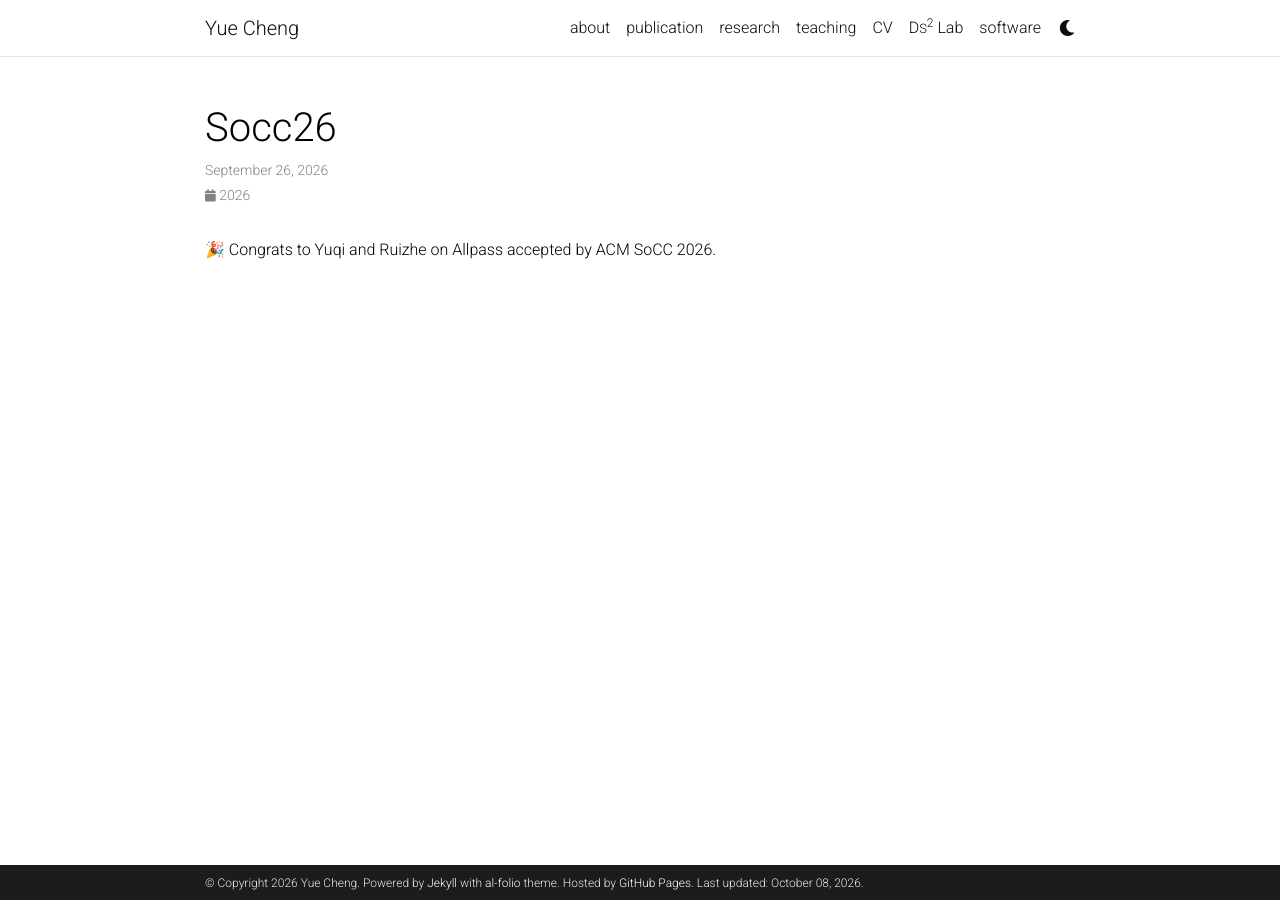
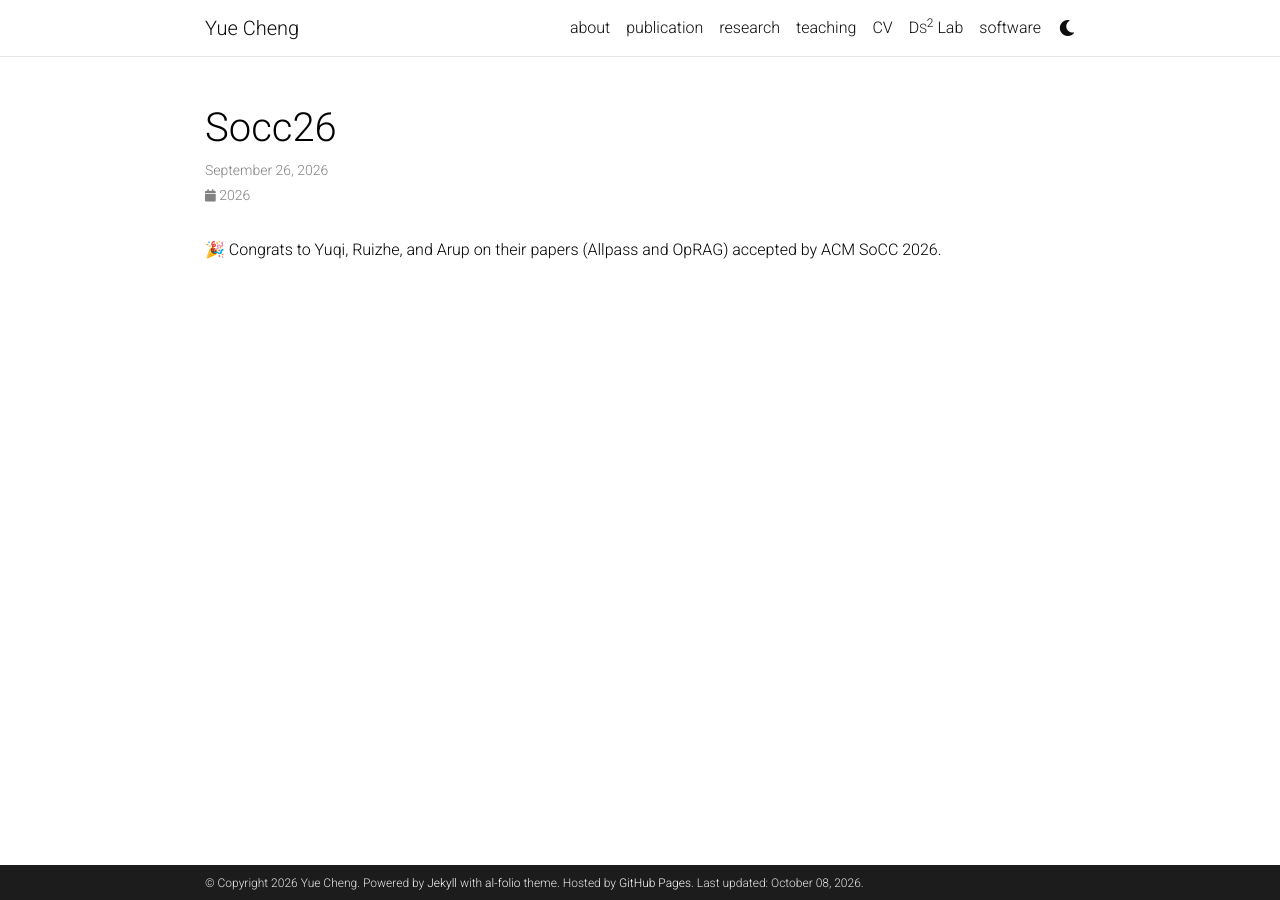
Before and after one commit to tddg/tddg.github.io, a Jekyll site: the page built from _news/socc26.md, in a window 1280 px wide. Built offline with Jekyll 4.4.1, drawn with Linux system fonts in a browser that asks for light colours; comment, search, counter and statistics services are not loaded; a style sheet for code colours, icons or effects is not loaded.

Commit message:
added OpRAG SoCC26

```diff
--- a/_news/socc26.md
+++ b/_news/socc26.md
@@ -4,4 +4,4 @@ date: 2026-09-26
 inline: true
 ---
 
-🎉 Congrats to Yuqi and Ruizhe on Allpass accepted by ACM SoCC 2026.
+🎉 Congrats to Yuqi, Ruizhe, and Arup on their papers (Allpass and OpRAG) accepted by ACM SoCC 2026.
```
